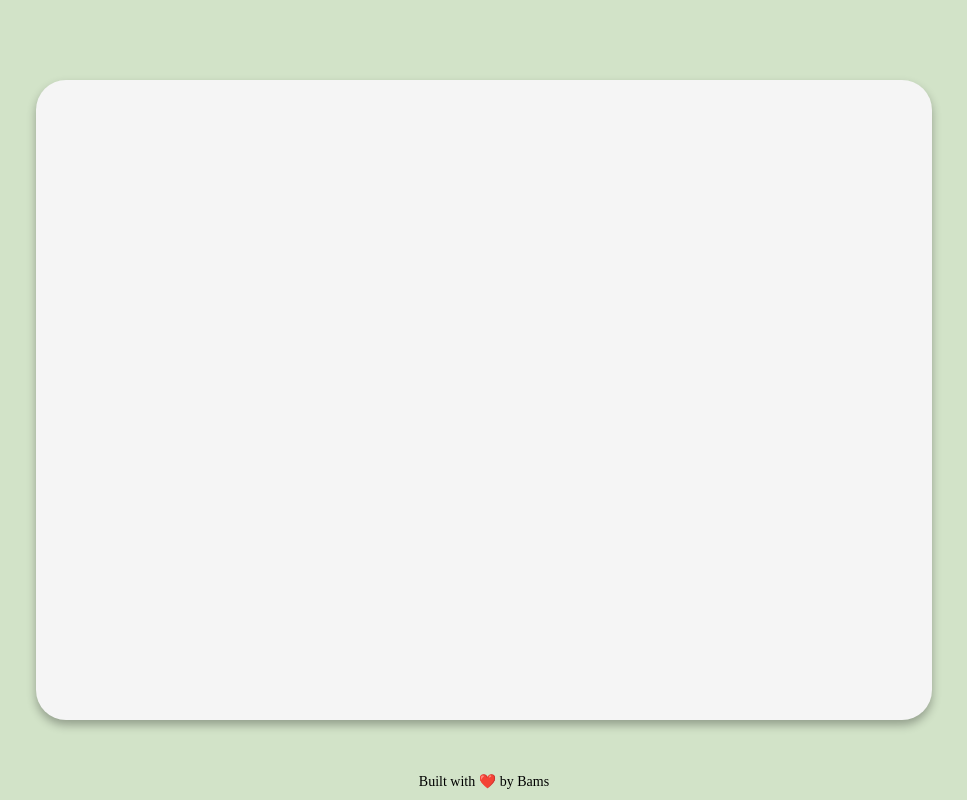
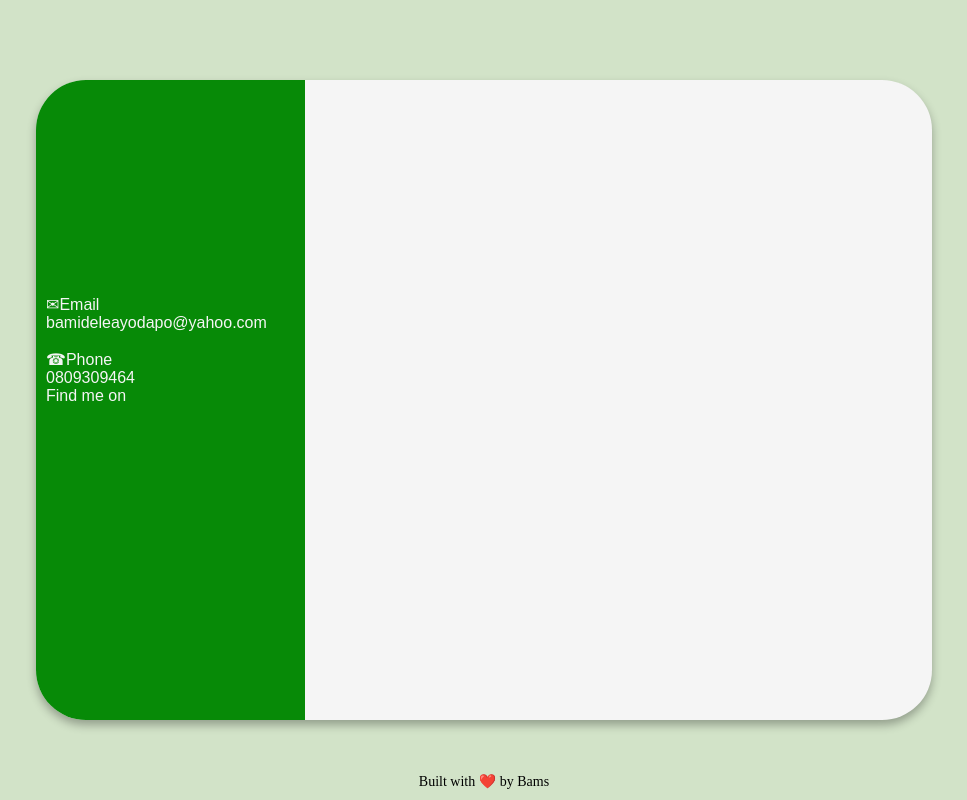
Before and after one commit to Biggbams/big-dev-soon-business-card-freerun-p61o3e, a plain HTML site: page index.html in a window 1280 px wide. Shown: the whole page, without its empty margins (156-1123 px from the left). Drawn offline with Linux system fonts and the light colour scheme.

Commit message:
add user content section

```diff
--- a/index.css
+++ b/index.css
@@ -7,13 +7,39 @@
   background-color: whitesmoke;
   height: 80vh;
   width: 70%;
-  border-radius:30px;
+  border-radius:50px;
   position: absolute;
   top: 10%;
   left: 15%;
   box-shadow: 0px 5px 10px rgba(0, 0, 0, 0.3);
 }
 
+.green-container {
+  background-color: rgb(7, 138, 7);
+  height: 80vh;
+  width: 30%;
+  border-top-left-radius: inherit;
+  border-bottom-left-radius: inherit;
+  color: whitesmoke;
+}
+
+.paragraph {
+  padding-top: 80%;
+}
+
+hr {
+  background-color: rgb(213, 211, 211);
+  height: 10px;
+  border: none;
+}
+
+p{
+  margin-bottom: 20px;
+  padding: 0;
+  margin: 0;
+  font-family: sans-serif;
+  margin-left: 10px;
+}
 
 .footer {
   position: absolute;
--- a/index.html
+++ b/index.html
@@ -9,7 +9,14 @@
 
   <body class="main-container">
     <div class="middle-container">
-
+      <div class="green-container">
+          <p class="paragraph">✉Email <br>
+            bamideleayodapo@yahoo.com <br><br>
+            ☎Phone <br>
+            0809309464 <br>
+            Find me on <br>
+          </p>
+      </div>
     </div>
 
     <div class="footer">
```
